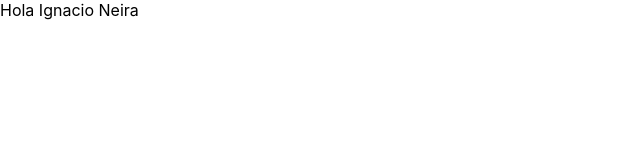
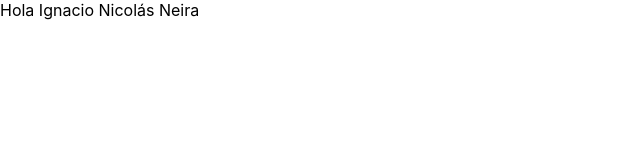
Before and after one commit to INNeira/Actividad_1, a React (Create React App) app: page / in a window 1280 px wide. Shown: the top 160 px of the page, without its empty margins (0-640 px from the left). Built offline with nearby package versions, Linux system fonts and the light colour scheme.

Commit message:
Enviando a feature

```diff
--- a/src/App.js
+++ b/src/App.js
@@ -8,7 +8,7 @@ import './App.css';
 
 function App() {
   return (
-    <Saludo name={"Ignacio"} surname={"Neira"} />
+    <Saludo name={"Ignacio"} secondname={"Nicolás"} surname={"Neira"} />
   );
 }
 
--- a/src/components/Saludo.jsx
+++ b/src/components/Saludo.jsx
@@ -11,7 +11,7 @@ export class Saludo extends React.Component{
     render(){
         return(
             <div>
-                Hola {this.props.name} {this.props.surname}
+                Hola {this.props.name} {this.props.secondname} {this.props.surname}
             </div>
         )
     }
```
